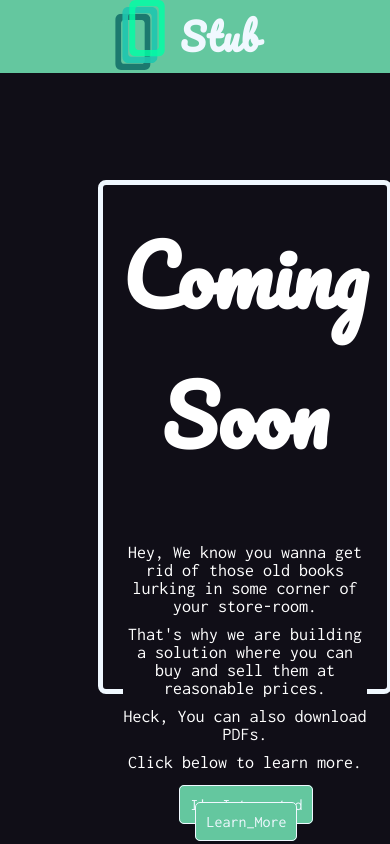
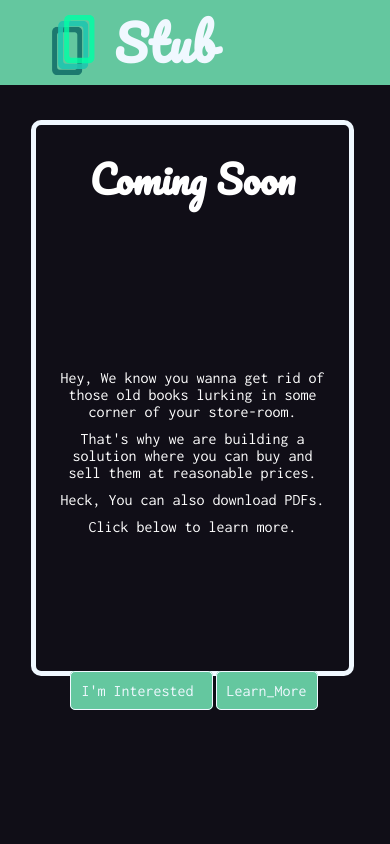
Before and after one commit to ajnabishaqs/stub, a plain HTML site: page index.html in a window 390 px wide. Drawn offline with Linux system fonts and the light colour scheme.

Commit message:
optimized for mobile devices

```diff
--- a/index.html
+++ b/index.html
@@ -48,8 +48,8 @@
         </div>
 
         <div class="btn">
-            <a class="last" href="https://wa.me/918409201964?text=Hey%2C+I+visited+your+website.+Just+wanted+to+let+you+know+that+I%27m+interested.+Let+me+know+when+it%27s+online.">I'm Interested </a>
-            <a class="last">Learn_More</a>
+            <a class="btn-wa" href="https://wa.me/918409201964?text=Hey%2C+I+visited+your+website.+Just+wanted+to+let+you+know+that+I%27m+interested.+Let+me+know+when+it%27s+online.">I'm Interested </a>
+            <a class="btn-la">Learn_More</a>
 
 
         </div>
--- a/style.scss
+++ b/style.scss
@@ -44,13 +44,13 @@ nav{
 
             li{
                 list-style: none;
-
+                transform: translateX(-10px);
                 color: aliceblue;
                 background-color: #64c79f;
 
                 .logo-name{
                     font-family: 'Pacifico';
-                    font-size: 2.3rem;
+                    font-size: 3rem;
                     font-weight: 600;
                     letter-spacing: 1.3px;
                     margin-left: 10px;
@@ -106,7 +106,7 @@ nav{
 
         h1{
            text-align: center;
-           font-size: 5rem;
+           font-size: 3rem;
            font-family: 'Pacifico';
         }
 
@@ -156,8 +156,158 @@ nav{
 
 
 
+@media (max-width:414px) {
 
 
+    body{
+        width: 90vw;
+
+
+        .main-container{
+            margin-top: 120px;
+            margin-left: 10vw;
+            margin-right: 10vw;
+            border: solid aliceblue 5px;
+            border-radius: 10px;
+            width: 70%;
+            transform: translateX(-8px);
+
+            height: 80vw;
+
+            display: flex;
+            flex-direction: column;
+            justify-content: space-between;
+
+            .btn{
+
+                transform: translateY(48px);
+
+
+
+
+
+            }
+
+
+            .intro{
+                p{
+                    font-size: 18px;
+                    text-align: center;
+                }
+            }
+
+            .cuming-soon{
+                h1{
+                    font-size: 48px;
+
+                }
+
+
+            }
+
+
+
+        }
+    }
+
+    nav{   justify-items: center;
+        width: 100vw;
+        ul{   justify-items: center;
+
+            .nav-container-logo{   justify-items: center;
+
+                li{
+                    justify-items: center;
+                    justify-content: center;
+
+
+                    img{
+                        height:60px;
+                        align-self: center;
+                        justify-self: center;
+                        transform: translateY(4px);
+                    }
+
+
+
+
+                    a{
+                        justify-items: center;
+                        text-align: center;
+                    }
+                }
+
+
+    }
+
+
+        .nav-container{
+            display:none;
+            li{
+                display: none;
+            }
+        }
+
+
+
+        }
+    }
+justify-content: center;
+
+
+
+
+
+
+
+
+
+}
+
+
+
+@media (min-width:320px){
+    body{
+
+        nav{
+            ul{
+                .nav-container-logo{
+
+                    transform: translateX(-20px);
+                }
+            }
+        }
+        .main-container{
+            height: 60%;
+
+            .cuming-soon{
+                h1{
+                    font-size: 38px;
+                }
+            }
+
+            .intro{
+                p{
+                    font-size: 16px;
+                }
+
+                .btn{
+                    align-items: center;
+
+                    display:flex;
+
+                   a{
+
+                       margin-right: 5px;
+
+
+                   }
+
+                }
+            }
+        }
+    }
+}
 
 
 
```
Also changed, not shown: style.css, 1 other file.
